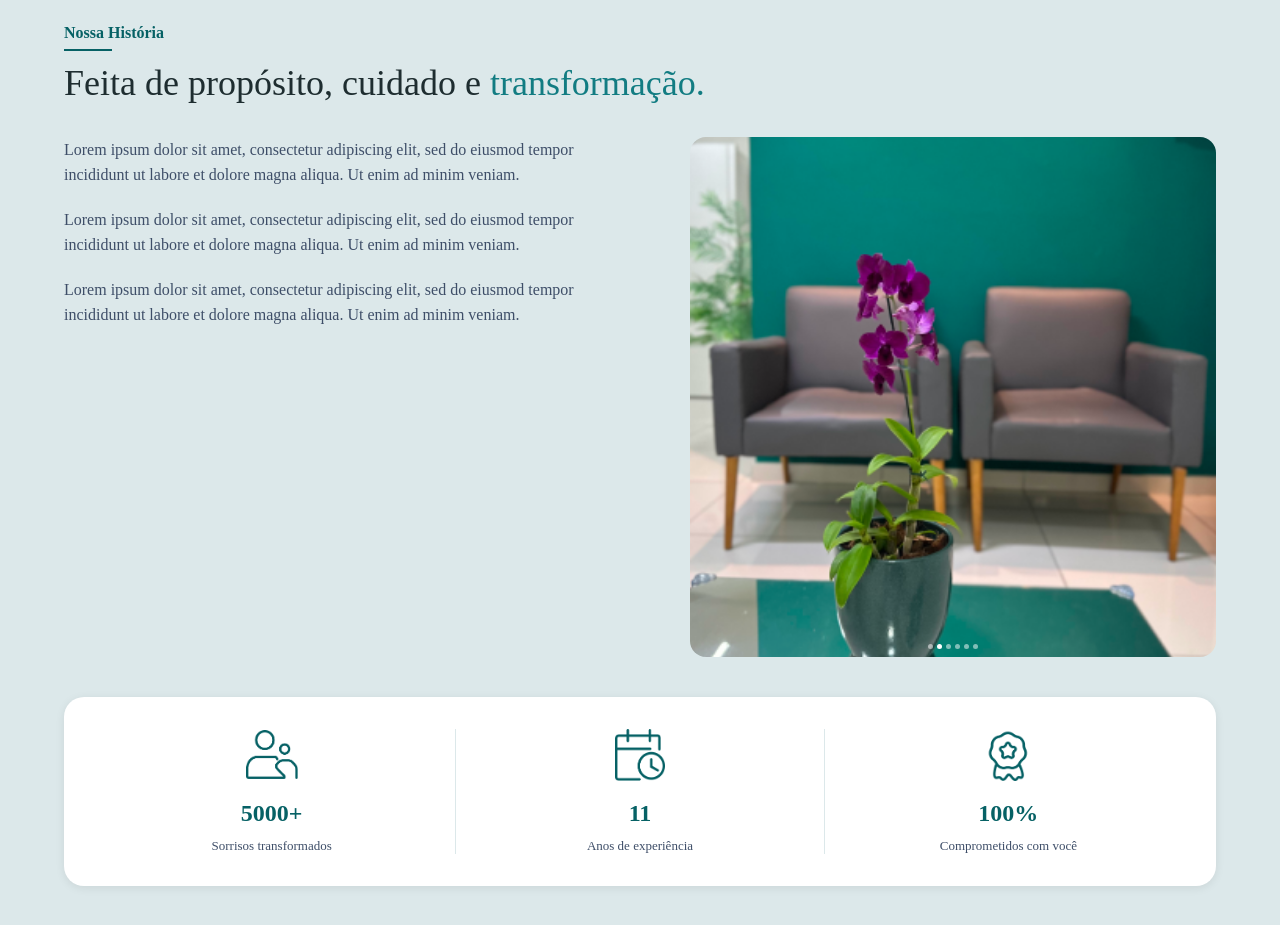
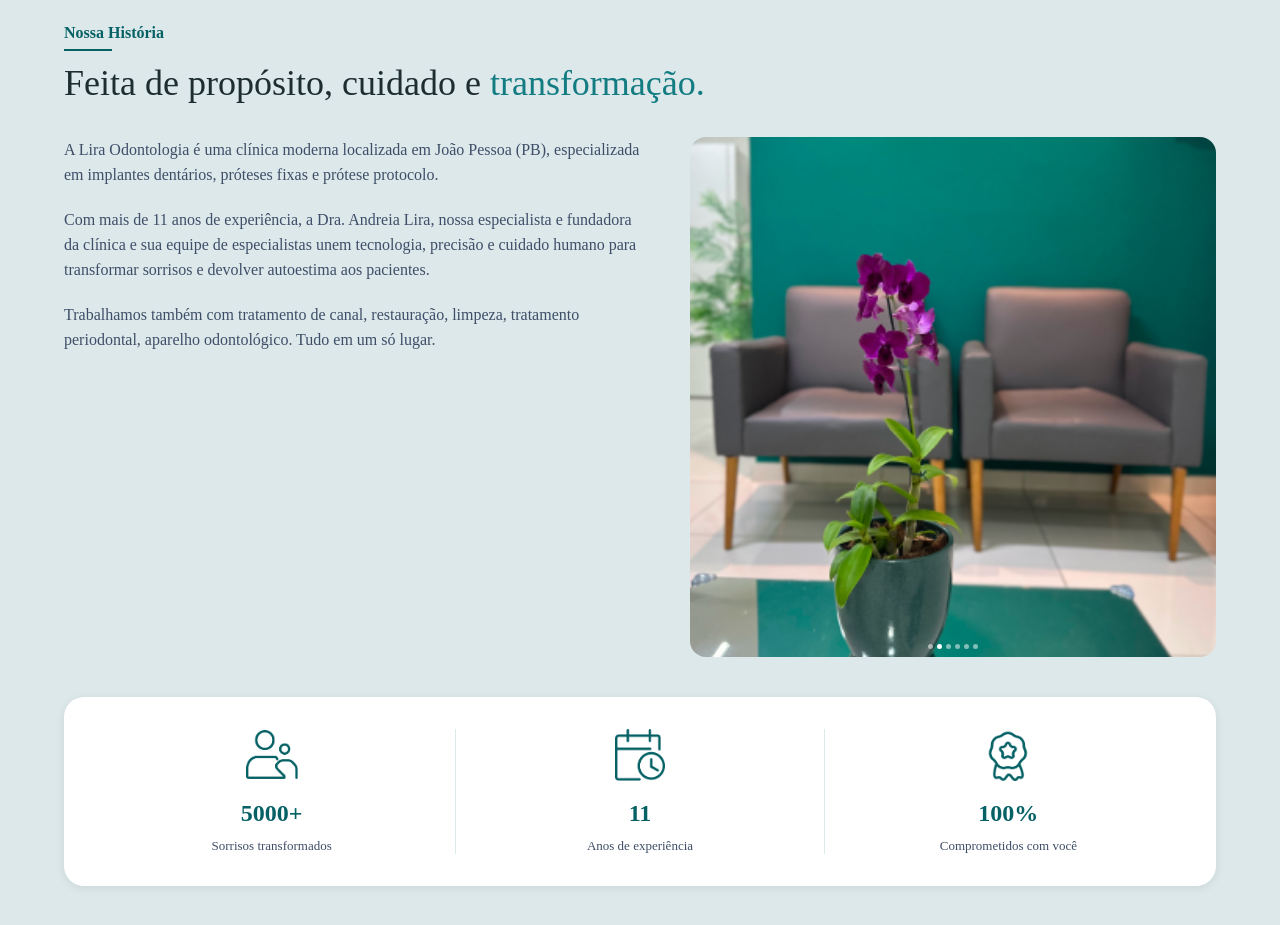
Before and after one commit to luizedureis/liraOdonto, a React (Vite) app: page / in a window 1280 px wide. Shown: the part 1280-2205 px from the top of the page. Built offline with nearby package versions, Linux system fonts and the light colour scheme.

Commit message:
feat: update history

```diff
--- a/src/components/OurHistory.jsx
+++ b/src/components/OurHistory.jsx
@@ -80,9 +80,7 @@ function OurHistory() {
               lg:leading-[25px]
             "
           >
-            Lorem ipsum dolor sit amet, consectetur adipiscing elit, sed do
-            eiusmod tempor incididunt ut labore et dolore magna aliqua. Ut
-            enim ad minim veniam.
+            A Lira Odontologia é uma clínica moderna localizada em João Pessoa (PB), especializada em implantes dentários, próteses fixas e prótese protocolo.
           </p>
 
           <p
@@ -95,9 +93,7 @@ function OurHistory() {
               lg:leading-[25px]
             "
           >
-            Lorem ipsum dolor sit amet, consectetur adipiscing elit, sed do
-            eiusmod tempor incididunt ut labore et dolore magna aliqua. Ut
-            enim ad minim veniam.
+            Com mais de 11 anos de experiência, a Dra. Andreia Lira, nossa especialista e fundadora da clínica e sua equipe de especialistas unem tecnologia, precisão e cuidado humano para transformar sorrisos e devolver autoestima aos pacientes.
           </p>
 
           <p
@@ -110,9 +106,8 @@ function OurHistory() {
               lg:leading-[25px]
             "
           >
-            Lorem ipsum dolor sit amet, consectetur adipiscing elit, sed do
-            eiusmod tempor incididunt ut labore et dolore magna aliqua. Ut
-            enim ad minim veniam.
+
+Trabalhamos também com tratamento de canal, restauração, limpeza, tratamento periodontal, aparelho odontológico. Tudo em um só lugar.
           </p>
         </div>
 
```
